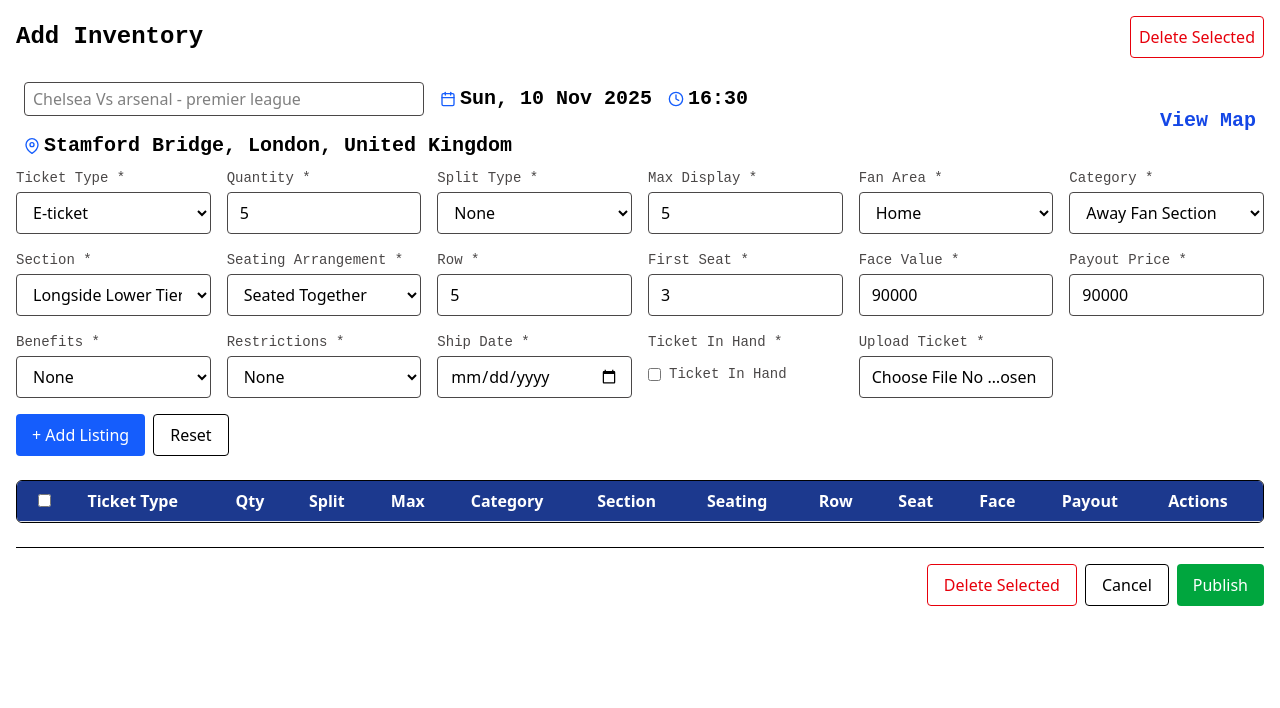
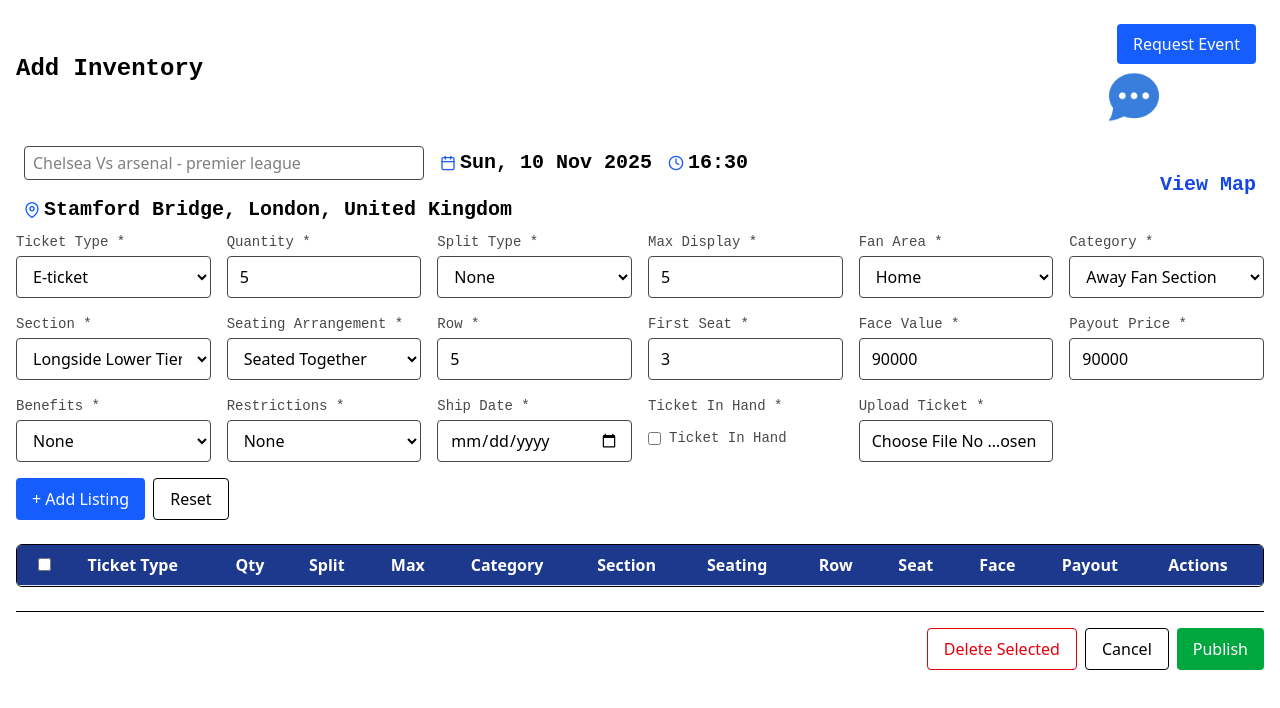
Before and after one commit to muraliSMD/addInventory, a Next.js app: page / in a window 1280 px wide. Shown: the top 708 px of the page. Built offline with nearby package versions, Linux system fonts and the light colour scheme.

Commit message:
bug fixed design fixed

```diff
--- a/app/addInventory.js
+++ b/app/addInventory.js
@@ -4,6 +4,8 @@
 import { AiFillEdit, AiOutlineDelete, AiFillMessage  } from "react-icons/ai";
 import { FiCalendar, FiClock, FiMapPin } from "react-icons/fi";
 import { FiCopy } from "react-icons/fi";
+import message from "../public/images/chat.png"
+import Image from "next/image";
 
 export default function AddInventory() {
   const [listings, setListings] = useState([]);
@@ -138,13 +140,20 @@
   return (
     <div className="p-4">
       <div className="flex justify-between items-center mb-4">
+      <div>
         <h2 className="text-2xl font-semibold">Add Inventory</h2>
+      </div>
+        <div>
         <button
-          onClick={handleDeleteSelected}
-          className="border px-2 py-2 rounded text-red-600"
+          className="bg-blue-600 text-white px-4 py-2 m-2 rounded"
         >
-          Delete Selected
+          Request Event
         </button>
+        <div>
+<Image src ={message} width={50} height={50} alt="message" />
+        </div>
+
+        </div>
 
       </div>
 
```
Also changed, not shown: public/images/chat.png (added).
